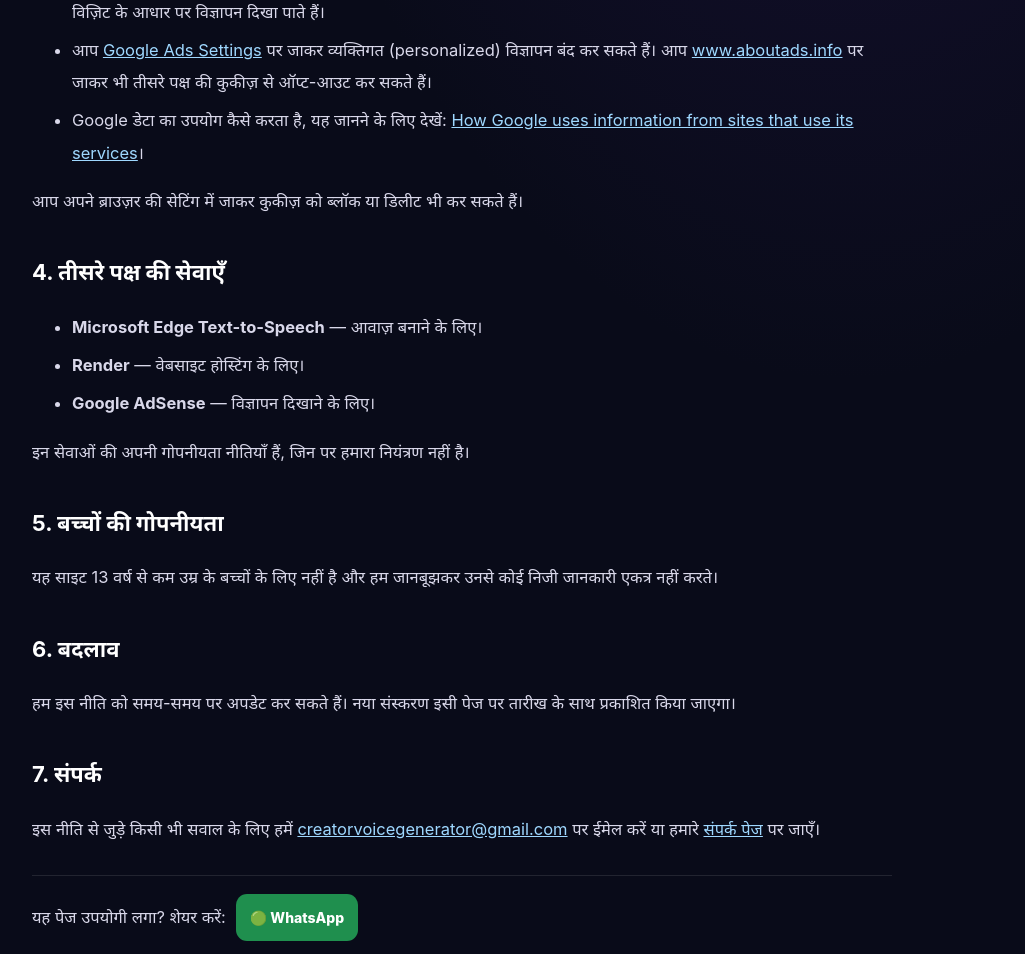
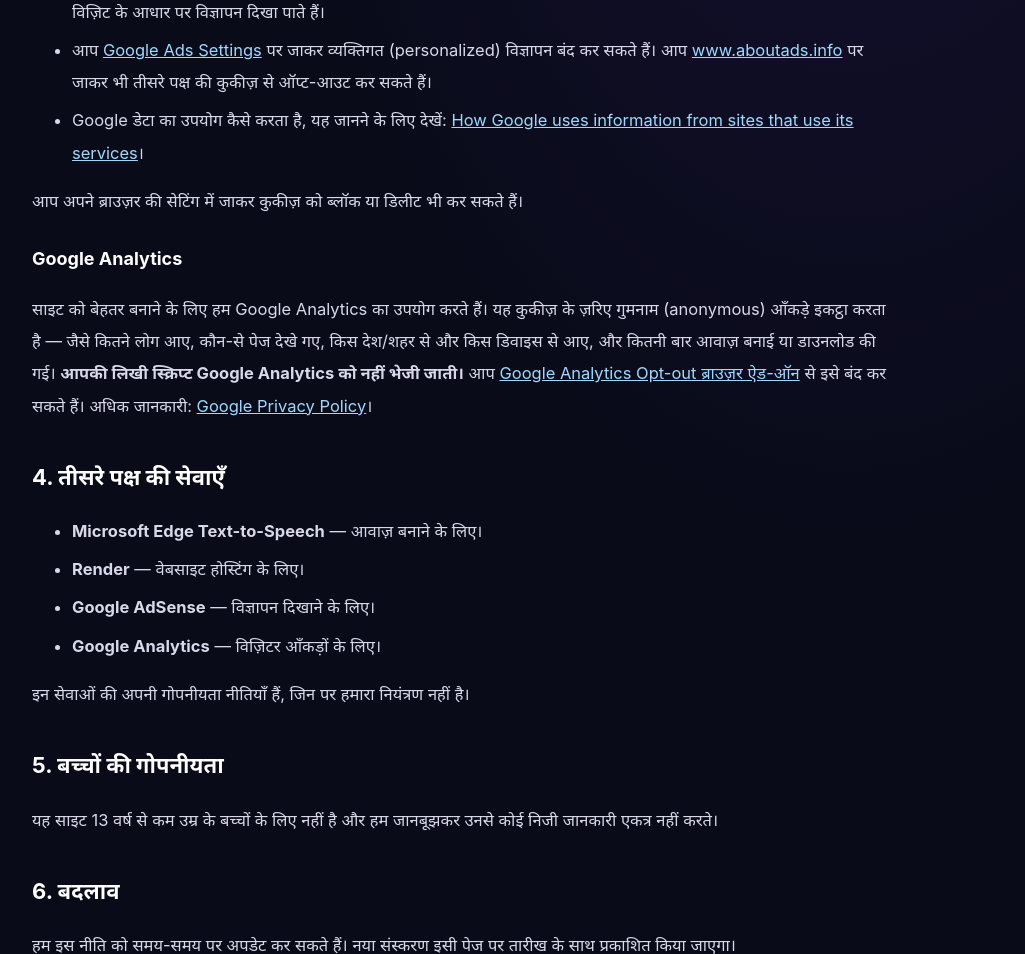
Before and after one commit to Voivegenerator/new-, a Flask app: page /privacy in a window 1280 px wide. Shown: the part 878-1832 px from the top of the page, without its empty margins (178-1203 px from the left). Run offline with Flask 3, Linux system fonts and the light colour scheme.

Commit message:
Mention Google Analytics in privacy policy

```diff
--- a/templates/pages/privacy.html
+++ b/templates/pages/privacy.html
@@ -19,11 +19,14 @@
 </ul>
 <p>आप अपने ब्राउज़र की सेटिंग में जाकर कुकीज़ को ब्लॉक या डिलीट भी कर सकते हैं।</p>
 
+<h3>Google Analytics</h3>
+<p>साइट को बेहतर बनाने के लिए हम Google Analytics का उपयोग करते हैं। यह कुकीज़ के ज़रिए गुमनाम (anonymous) आँकड़े इकट्ठा करता है — जैसे कितने लोग आए, कौन-से पेज देखे गए, किस देश/शहर से और किस डिवाइस से आए, और कितनी बार आवाज़ बनाई या डाउनलोड की गई। <strong>आपकी लिखी स्क्रिप्ट Google Analytics को नहीं भेजी जाती।</strong> आप <a href="https://tools.google.com/dlpage/gaoptout" rel="nofollow">Google Analytics Opt-out ब्राउज़र ऐड-ऑन</a> से इसे बंद कर सकते हैं। अधिक जानकारी: <a href="https://policies.google.com/privacy" rel="nofollow">Google Privacy Policy</a>।</p>
 <h2>4. तीसरे पक्ष की सेवाएँ</h2>
 <ul>
 <li><strong>Microsoft Edge Text-to-Speech</strong> — आवाज़ बनाने के लिए।</li>
 <li><strong>Render</strong> — वेबसाइट होस्टिंग के लिए।</li>
 <li><strong>Google AdSense</strong> — विज्ञापन दिखाने के लिए।</li>
+<li><strong>Google Analytics</strong> — विज़िटर आँकड़ों के लिए।</li>
 </ul>
 <p>इन सेवाओं की अपनी गोपनीयता नीतियाँ हैं, जिन पर हमारा नियंत्रण नहीं है।</p>
 
```
